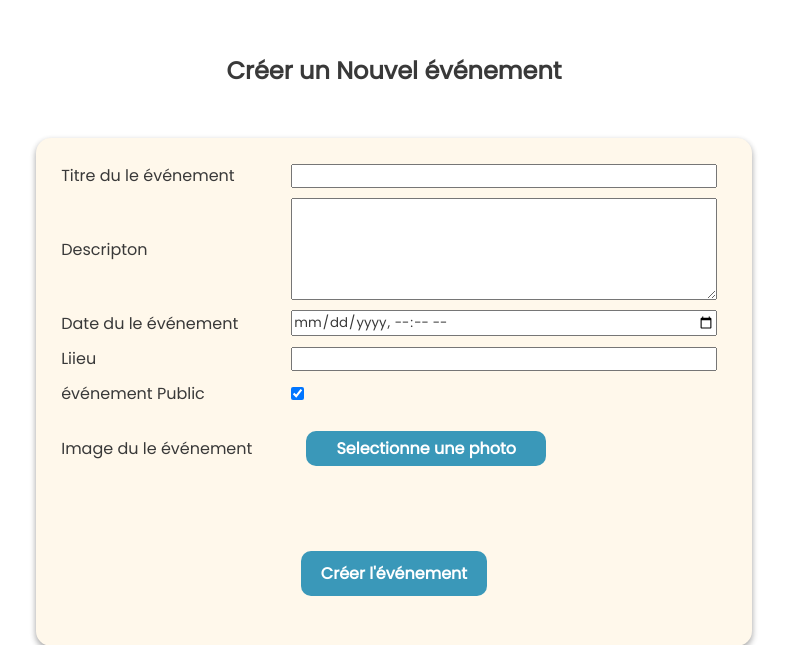
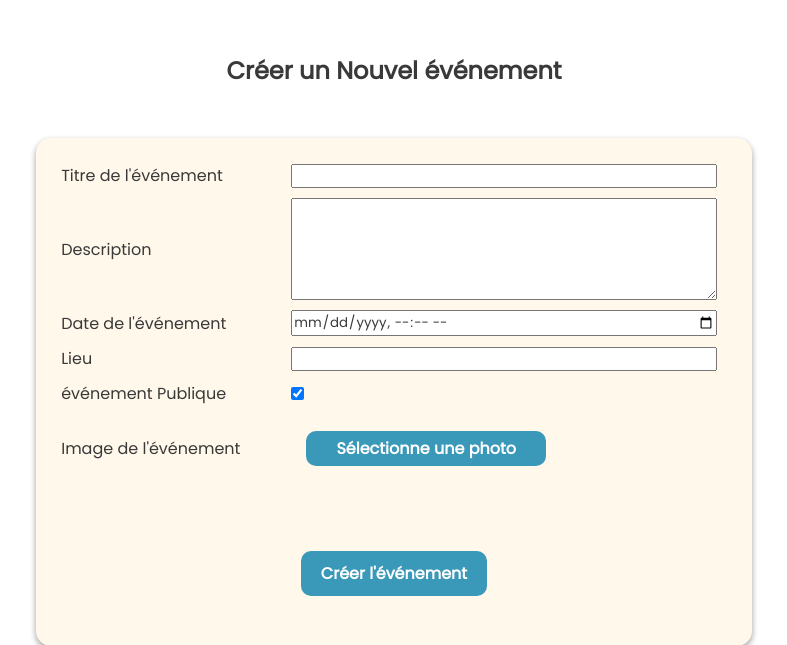
Before and after one commit to AaronCotel/FestiPlan, a PHP site: page /creation-event.php in a window 1280 px wide. Shown: the part 47-692 px from the top of the page, without its empty margins (246-1033 px from the left). Run offline with PHP 8.4, Linux system fonts and the light colour scheme; a user stored in the database is signed in; a stand-in replaces the project's code that opens the database connection.

Commit message:
correction ticket_6

```diff
--- a/creation-event.php
+++ b/creation-event.php
@@ -114,32 +114,32 @@ if ($_SERVER["REQUEST_METHOD"] == "POST") {
         <h2>Créer un Nouvel événement</h2>
         <form action="<?php echo htmlspecialchars($_SERVER["PHP_SELF"]); ?>" method="post" enctype="multipart/form-data">
             <div>
-                <label>Titre du le événement</label>
+                <label>Titre de l'événement</label>
                 <input type="text" name="title" maxlength="50" value="<?php echo $title; ?>">
                 <span><?php echo $title_err; ?></span>
             </div>
             <div>
-                <label>Descripton</label>
+                <label>Description</label>
                 <textarea name="description" rows="5" collumn="3"><?php echo $description; ?></textarea>
                 <span><?php echo $description_err; ?></span>
             </div>
             <div>
-                <label>Date du le événement</label>
+                <label>Date de l'événement</label>
                 <input type="datetime-local" name="event_date" value="<?php echo $event_date; ?>">
                 <span><?php echo $event_date_err; ?></span>
             </div>
             <div>
-                <label>Liieu</label>
+                <label>Lieu</label>
                 <input type="text" name="location" maxlength="60" value="<?php echo $location; ?>">
                 <span><?php echo $location_err; ?></span>
             </div>
             <div>
-                <label>événement Public</label>
+                <label>événement Publique</label>
                 <input type="checkbox" name="is_public" <?php echo $is_public ? 'checked' : ''; ?>>
             </div>
             <div>
-                <label>Image du le événement</label>
-                <label for="fileInput" class="custom-file-input">Selectionne une photo</label>
+                <label>Image de l'événement</label>
+                <label for="fileInput" class="custom-file-input">Sélectionne une photo</label>
                 <input type="file" id="fileInput" name="profile_image" accept="image/*" style="display: none;">
                 <span><?php echo $image_err; ?></span>
             </div>
```
